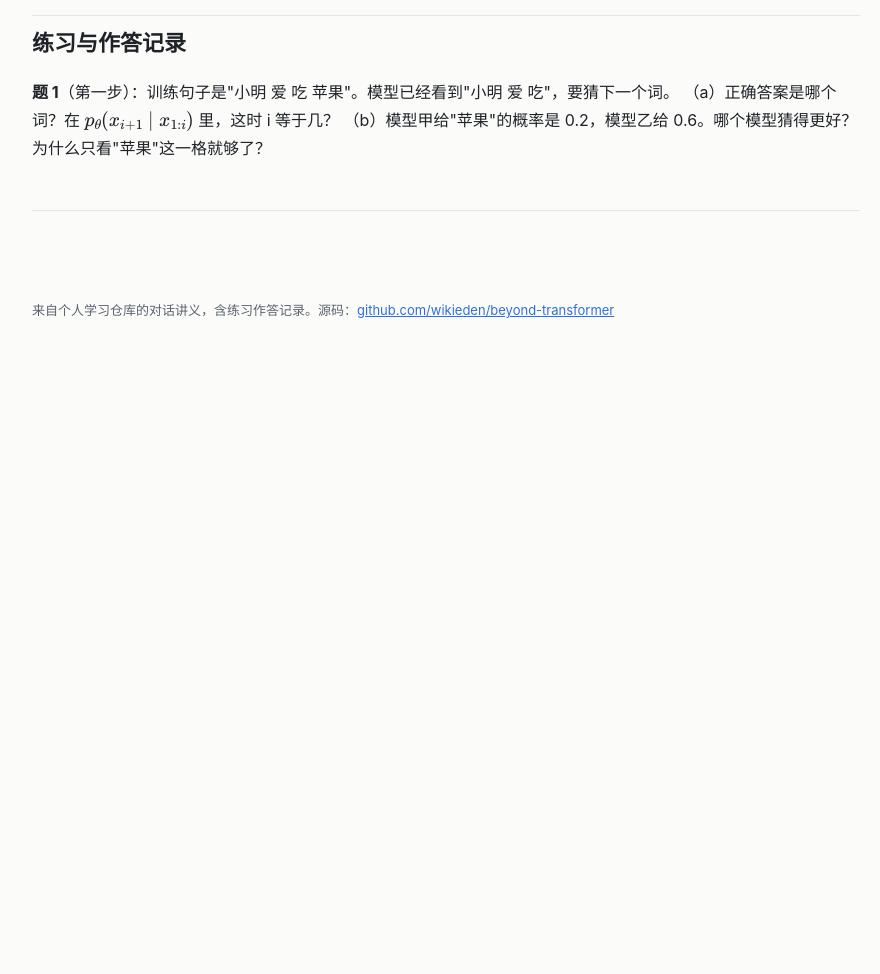
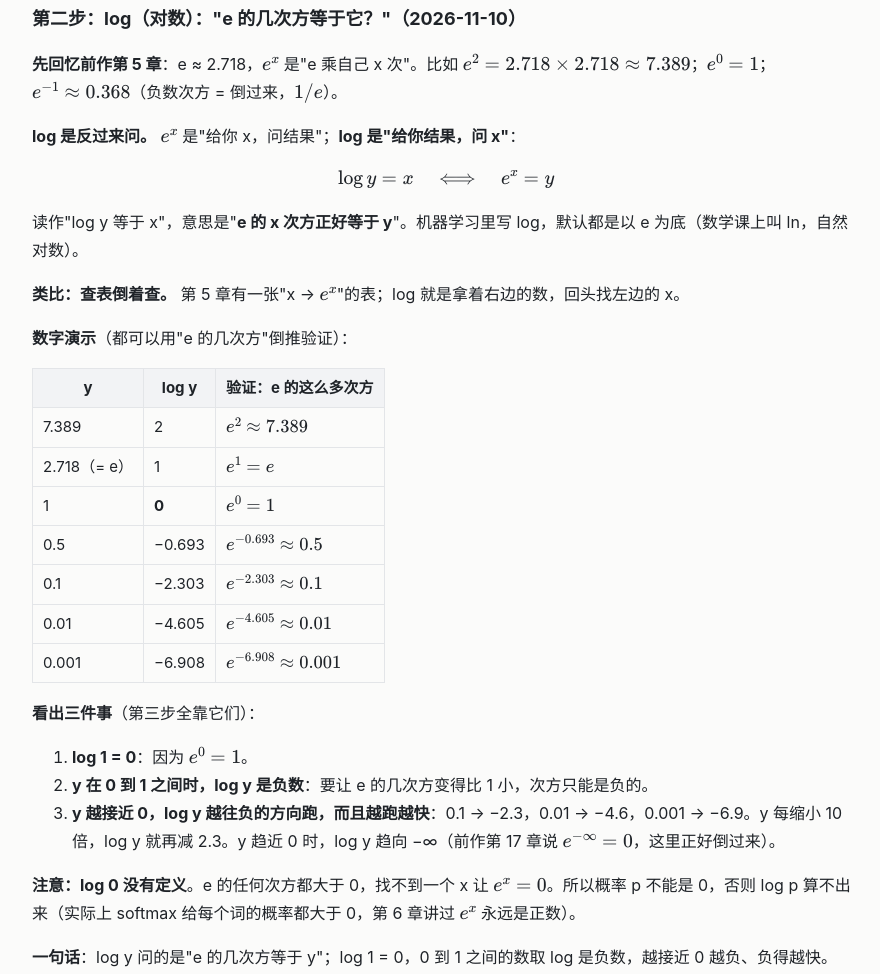
Before and after one commit to wikieden/beyond-transformer, a plain HTML site: page lessons/01-cross-entropy.html in a window 1280 px wide. Shown: the part 2055-3029 px from the top of the page, without its empty margins (194-1074 px from the left). Before the commit the page ends 2417 px from the top, so only its background shows below. Drawn offline with nearby package versions, Linux system fonts and the light colour scheme.

Commit message:
第 1 章：第二步 log

```diff
--- a/lessons/01-cross-entropy.html
+++ b/lessons/01-cross-entropy.html
@@ -154,10 +154,79 @@ footer{max-width:860px;margin:0 auto;padding:0 16px 40px;color:var(--mute);font-
 </ul>
 <p>能做到这一点的，就是下一步要讲的 log（对数）。</p>
 <p><strong>一句话</strong>：训练时的"扣分"只看一件事：模型给正确答案那个词的概率 p；p 越大越好，下一步把它变成"越小越好"的 loss。</p>
+<h3 id="loge-2026-11-10">第二步：log（对数）："e 的几次方等于它？"（2026-11-10）</h3>
+<p><strong>先回忆前作第 5 章</strong>：e ≈ 2.718，<span class="arithmatex">\(e^{x}\)</span> 是"e 乘自己 x 次"。比如 <span class="arithmatex">\(e^{2} = 2.718 \times 2.718 \approx 7.389\)</span>；<span class="arithmatex">\(e^{0} = 1\)</span>；<span class="arithmatex">\(e^{-1} \approx 0.368\)</span>（负数次方 = 倒过来，<span class="arithmatex">\(1/e\)</span>）。</p>
+<p><strong>log 是反过来问。</strong> <span class="arithmatex">\(e^{x}\)</span> 是"给你 x，问结果"；<strong>log 是"给你结果，问 x"</strong>：</p>
+<div class="arithmatex">\[\log y = x \quad\Longleftrightarrow\quad e^{x} = y\]</div>
+<p>读作"log y 等于 x"，意思是"<strong>e 的 x 次方正好等于 y</strong>"。机器学习里写 log，默认都是以 e 为底（数学课上叫 ln，自然对数）。</p>
+<p><strong>类比：查表倒着查。</strong> 第 5 章有一张"x → <span class="arithmatex">\(e^{x}\)</span>"的表；log 就是拿着右边的数，回头找左边的 x。</p>
+<p><strong>数字演示</strong>（都可以用"e 的几次方"倒推验证）：</p>
+<table>
+<thead>
+<tr>
+<th>y</th>
+<th>log y</th>
+<th>验证：e 的这么多次方</th>
+</tr>
+</thead>
+<tbody>
+<tr>
+<td>7.389</td>
+<td>2</td>
+<td><span class="arithmatex">\(e^{2} \approx 7.389\)</span></td>
+</tr>
+<tr>
+<td>2.718（= e）</td>
+<td>1</td>
+<td><span class="arithmatex">\(e^{1} = e\)</span></td>
+</tr>
+<tr>
+<td>1</td>
+<td><strong>0</strong></td>
+<td><span class="arithmatex">\(e^{0} = 1\)</span></td>
+</tr>
+<tr>
+<td>0.5</td>
+<td>−0.693</td>
+<td><span class="arithmatex">\(e^{-0.693} \approx 0.5\)</span></td>
+</tr>
+<tr>
+<td>0.1</td>
+<td>−2.303</td>
+<td><span class="arithmatex">\(e^{-2.303} \approx 0.1\)</span></td>
+</tr>
+<tr>
+<td>0.01</td>
+<td>−4.605</td>
+<td><span class="arithmatex">\(e^{-4.605} \approx 0.01\)</span></td>
+</tr>
+<tr>
+<td>0.001</td>
+<td>−6.908</td>
+<td><span class="arithmatex">\(e^{-6.908} \approx 0.001\)</span></td>
+</tr>
+</tbody>
+</table>
+<p><strong>看出三件事</strong>（第三步全靠它们）：</p>
+<ol>
+<li><strong>log 1 = 0</strong>：因为 <span class="arithmatex">\(e^{0} = 1\)</span>。</li>
+<li><strong>y 在 0 到 1 之间时，log y 是负数</strong>：要让 e 的几次方变得比 1 小，次方只能是负的。</li>
+<li><strong>y 越接近 0，log y 越往负的方向跑，而且越跑越快</strong>：0.1 → −2.3，0.01 → −4.6，0.001 → −6.9。y 每缩小 10 倍，log y 就再减 2.3。y 趋近 0 时，log y 趋向 −∞（前作第 17 章说 <span class="arithmatex">\(e^{-\infty} = 0\)</span>，这里正好倒过来）。</li>
+</ol>
+<p><strong>注意：log 0 没有定义</strong>。e 的任何次方都大于 0，找不到一个 x 让 <span class="arithmatex">\(e^{x} = 0\)</span>。所以概率 p 不能是 0，否则 log p 算不出来（实际上 softmax 给每个词的概率都大于 0，第 6 章讲过 <span class="arithmatex">\(e^{x}\)</span> 永远是正数）。</p>
+<p><strong>一句话</strong>：log y 问的是"e 的几次方等于 y"；log 1 = 0，0 到 1 之间的数取 log 是负数，越接近 0 越负、负得越快。</p>
 <h2 id="_2">练习与作答记录</h2>
 <p><strong>题 1</strong>（第一步）：训练句子是"小明 爱 吃 苹果"。模型已经看到"小明 爱 吃"，要猜下一个词。
 （a）正确答案是哪个词？在 <span class="arithmatex">\(p_\theta(x_{i+1} \mid x_{1:i})\)</span> 里，这时 i 等于几？
-（b）模型甲给"苹果"的概率是 0.2，模型乙给 0.6。哪个模型猜得更好？为什么只看"苹果"这一格就够了？</p><nav class="pager"><span></span><span></span></nav>
+（b）模型甲给"苹果"的概率是 0.2，模型乙给 0.6。哪个模型猜得更好？为什么只看"苹果"这一格就够了？</p>
+<p><strong>作答</strong>（2026-11-10）："-3"</p>
+<p>按"i = 3"理解（多打了一个"-"）：✓ 模型已经看到"小明 爱 吃"3 个词，所以 i = 3，要猜的是第 i + 1 = 4 个词。i 数的是"已经看到几个词"，不会是负数。（a）的"正确答案是哪个词"和（b）还没答。</p>
+<p><strong>作答</strong>（2026-11-10）："第二个更好"</p>
+<p>✓ 模型乙给"苹果"0.6，比甲的 0.2 大，猜得更好。补全（a）：正确答案是"苹果"。（b）后半问"为什么只看苹果这一格"没答，答案在第一步：正确答案只有一个；softmax 的概率加起来固定是 1，给正确词的多了，别的词自然少了。</p>
+<p><strong>题 2</strong>（第二步 log）：
+（a）e 的几次方等于 1？所以 log 1 等于几？
+（b）已知 <span class="arithmatex">\(e^{-2.303} \approx 0.1\)</span>，那么 log 0.1 约等于几？
+（c）p 是 0 到 1 之间的概率时，log p 是正数还是负数？p 越接近 0，log p 怎么变？</p><nav class="pager"><span></span><span></span></nav>
 </main>
 <footer>来自个人学习仓库的对话讲义，含练习作答记录。源码：<a href="https://github.com/wikieden/beyond-transformer">github.com/wikieden/beyond-transformer</a></footer>
 </body></html>
```
